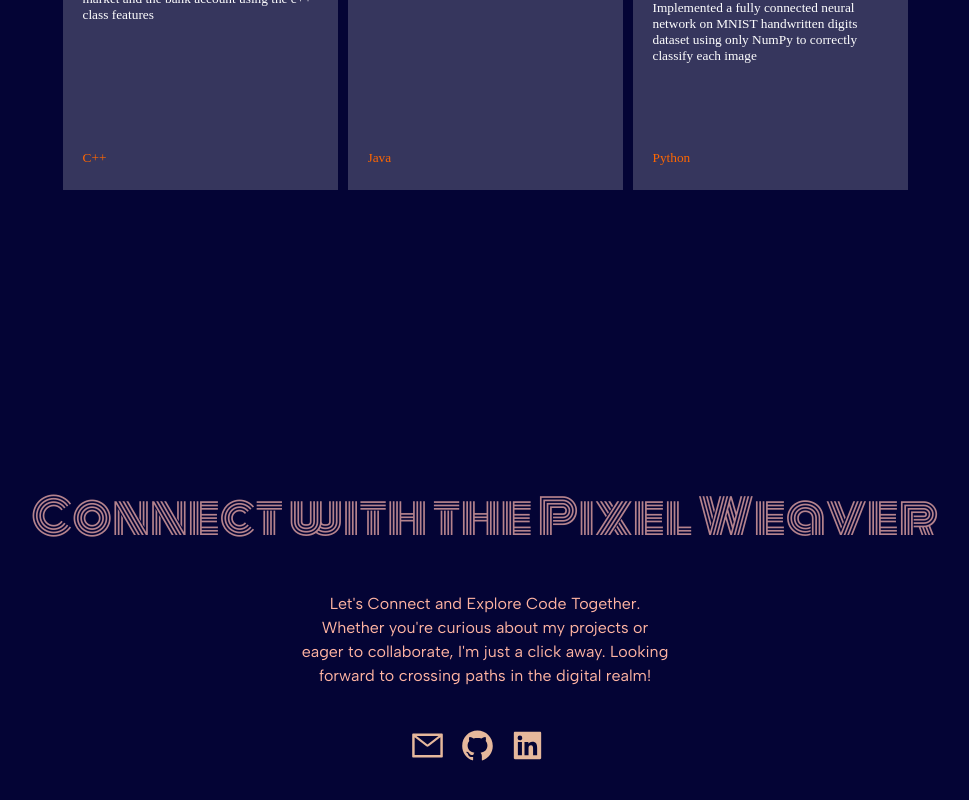
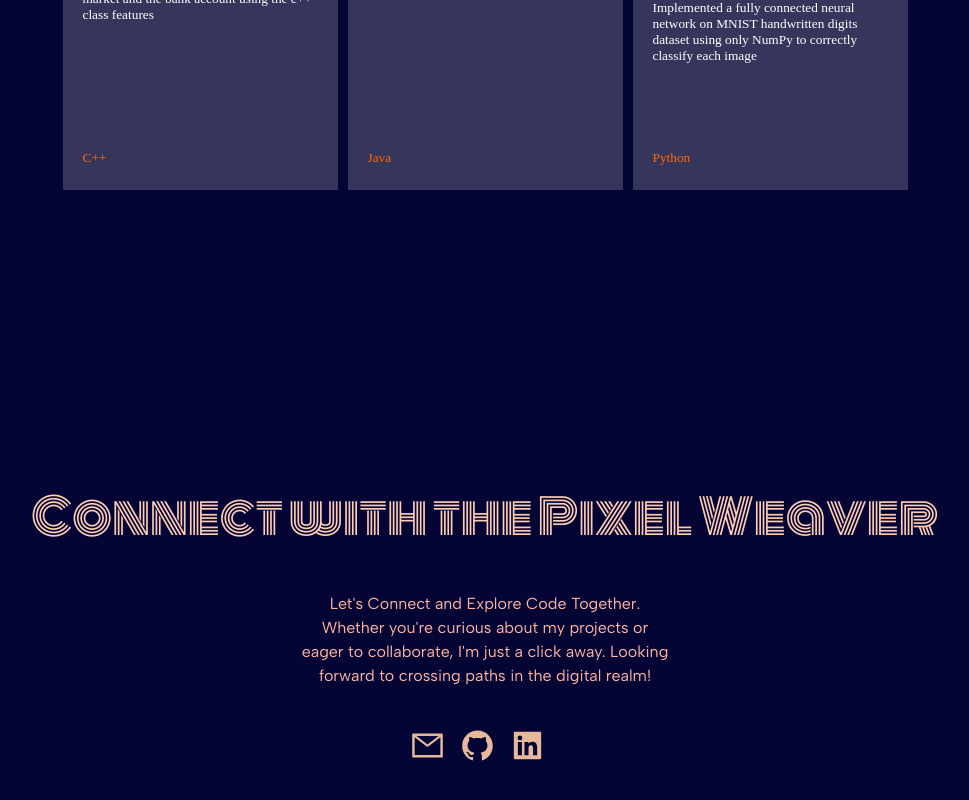
Before and after one commit to PNilay/my_portfolio, a React (Create React App) app: page / in a window 1280 px wide. Shown: the part 3374-4174 px from the top of the page, without its empty margins (155-1124 px from the left). Built offline with nearby package versions, Linux system fonts and the light colour scheme.

Commit message:
updated theame colors for portfolio

```diff
--- a/src/components/contactme/contactme.css
+++ b/src/components/contactme/contactme.css
@@ -27,7 +27,7 @@
   font-weight: 400;
   font-style: normal;
   font-family: "Monoton", monospace;
-  color: #b5838d;
+  color: var(--sec--color);
   font-size: 48px;
   letter-spacing: 0em;
   line-height: 1.2;
```
